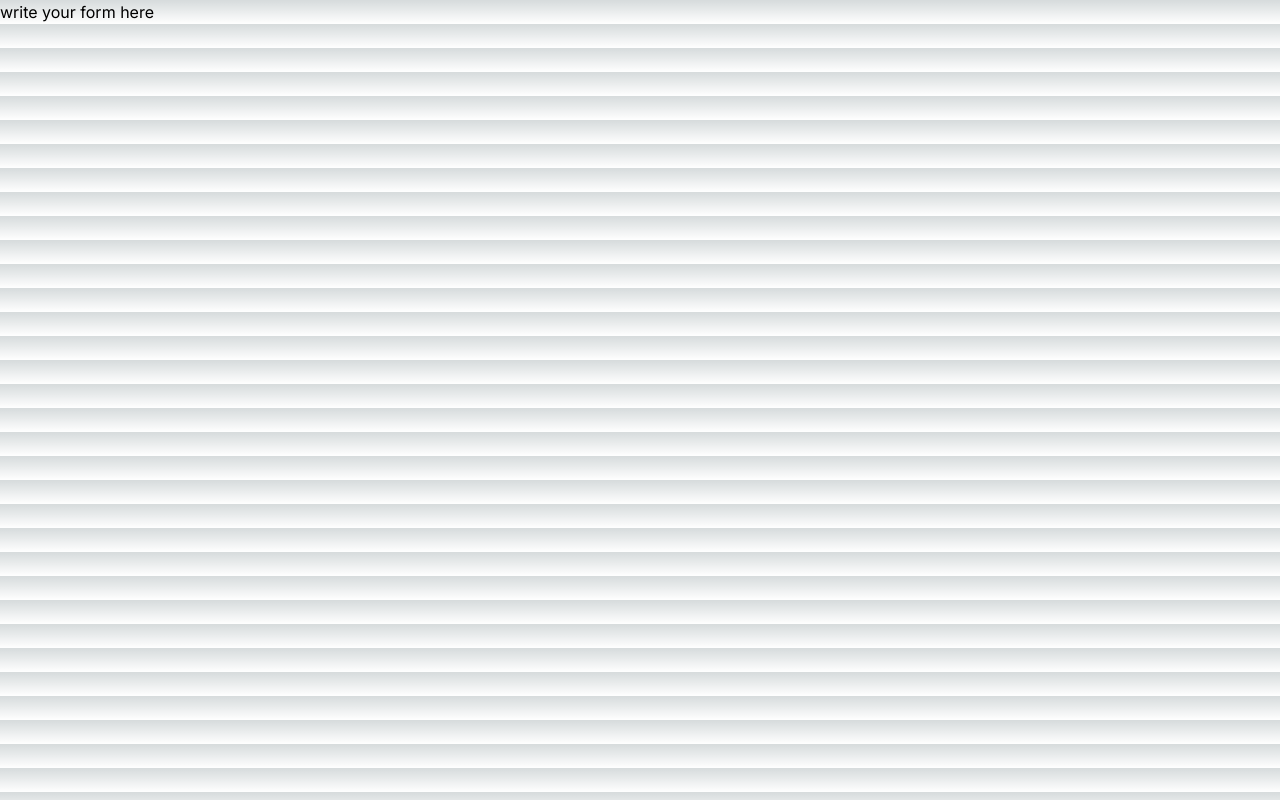
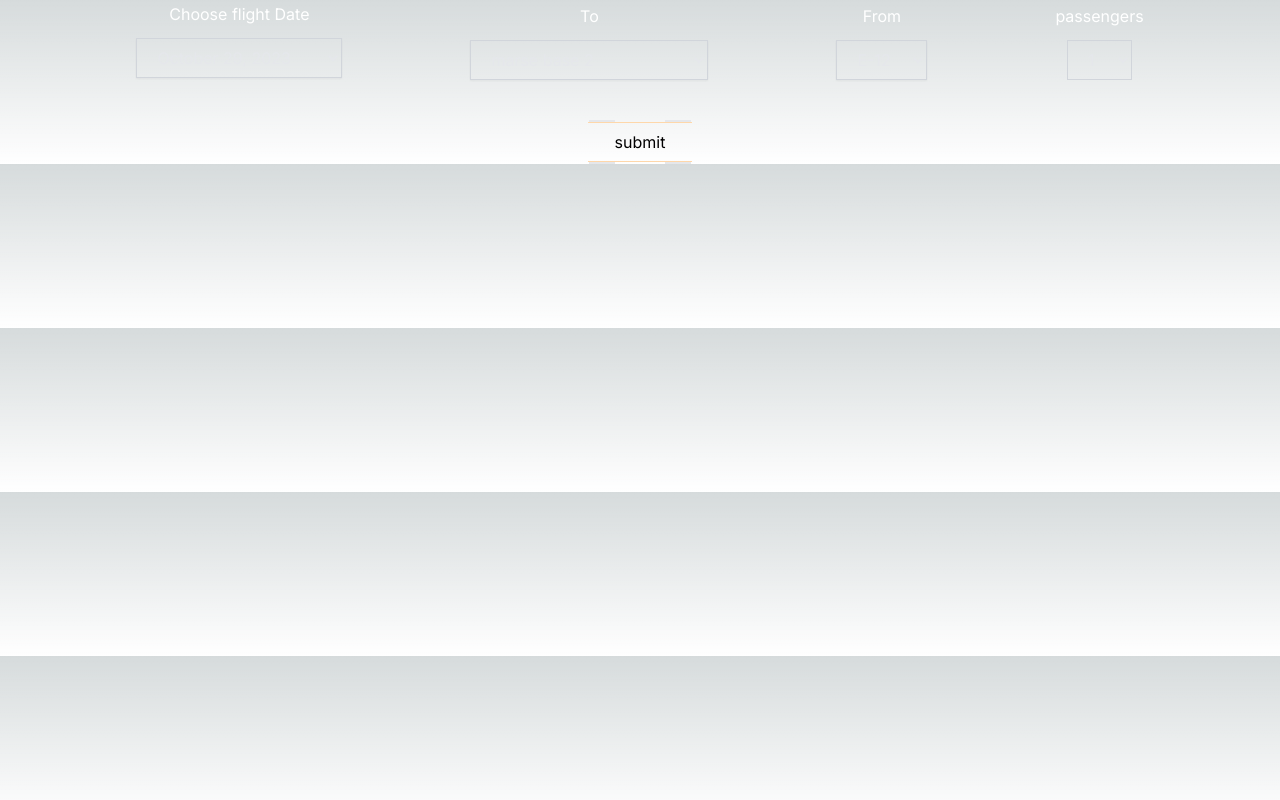
Before and after one commit to roshanpanda666/spaced, a Next.js app: page /components/heroform in a window 1280 px wide. Built offline with nearby package versions, Linux system fonts and the light colour scheme.

Commit message:
commiting

```diff
--- a/src/app/components/button/page.js
+++ b/src/app/components/button/page.js
@@ -1,12 +1,43 @@
 import React from 'react'
-
+import { motion } from 'framer-motion'
 const Buttonpage = (props) => {
   return (
     <div>
       <div>
-        <button className=' h-10 w-32 border-t-[1px] border-t-orange-200 border-b-orange-200 border-b-[1px]'>
+        <div className='flex space-x-12'>
+        <motion.div className='w-7 border-[1.5px]'
+        whileInView={{
+          rotateY:380
+        }}
+        ></motion.div>
+        <motion.div className='w-7 border-[1.5px]'
+        whileInView={{
+          rotateY:380
+        }}
+        ></motion.div>
+        </div>
+        <motion.button className=' h-10 w-[104px] border-t-[1px] border-t-orange-200 border-b-orange-200 border-b-[1px] '
+        whileHover={{
+          rotateY:380
+        }}
+        whileTap={{
+          scaleX:0.8
+        }}
+        >
           {props.name}
-        </button >
+        </motion.button >
+        <div className='flex space-x-12'>
+        <motion.div className='w-7 border-[1.5px]'
+        whileInView={{
+          rotateY:380
+        }}
+        ></motion.div>
+        <motion.div className='w-7 border-[1.5px]'
+        whileInView={{
+          rotateY:380
+        }}
+        ></motion.div>
+        </div>
 
       </div>
     </div>
--- a/src/app/components/heroform/page.js
+++ b/src/app/components/heroform/page.js
@@ -1,9 +1,81 @@
 import React from 'react'
-
+import Buttonpage from '../button/page'
+import { motion, spring } from 'framer-motion'
 const Heroformpage = () => {
   return (
     <div>
-      write your form here
+      <motion.div className="flex items-center justify-center lg:space-x-32 space-y-1 lg:flex-row flex-col"
+      initial={{
+        opacity:0,
+      }}
+      transition={{
+        type:'spring',
+        stiffness:60
+      }}
+      whileInView={{
+        opacity:1
+      }}
+      >
+        <div className='flex flex-col items-center'>
+        <label htmlFor="date" className="text-white mb-3">Choose flight Date</label>
+        <select id="date" name="date" className="border-[1.5px] border-gray-300 bg-transparent  shadow-sm py-2 px-4 text-gray-200 focus:outline-none focus:ring-2 focus:ring-orange-200">
+
+          <option value="2023-10-29">October 29, 2023</option>
+          <option value="2023-10-30">October 30, 2023</option>
+          <option value="2023-10-31">October 31, 2023</option>
+          <option value="2023-11-01">November 01, 2023</option>
+          <option value="2023-11-02">November 02, 2023</option>
+          <option value="2023-11-03">November 03, 2023</option>
+
+        </select>
+        </div>
+
+        <div className='flex flex-col items-center'>
+        <label htmlFor="date" className="text-white mb-3">To</label>
+        <select id="date" name="date" className="border-[1.5px] border-gray-300 bg-transparent  shadow-sm py-2 px-4 text-gray-200 focus:outline-none focus:ring-2 focus:ring-orange-200">
+
+          <option value="2023-10-29">marse base 2</option>
+          <option value="2023-10-30">moon base 6</option>
+          <option value="2023-10-31">moon base 3</option>
+          <option value="2023-11-01">l1 point</option>
+          <option value="2023-11-01">pluton base</option>
+          <option value="2023-11-01">saturn ring pint base 3.7</option>
+
+        </select>
+        </div>
+
+        <div className='flex flex-col items-center'>
+        <label htmlFor="date" className="text-white mb-3">From</label>
+        <select id="date" name="date" className="border-[1.5px] border-gray-300 bg-transparent  shadow-sm py-2 px-4 text-gray-200 focus:outline-none focus:ring-2 focus:ring-orange-200">
+
+          <option className='bg-transparent text-orange' value="2023-10-29">E-12</option>
+          <option value="2023-10-30">E-16</option>
+          <option value="2023-10-31">E-17</option>
+          <option value="2023-11-01">E-23</option>
+
+        </select>
+        </div>
+
+
+        <div className='flex flex-col items-center'>
+        <label htmlFor="date" className="text-white mb-3">passengers</label>
+        <select id="date" name="date" className="border-[1.5px] border-gray-300 bg-transparent py-2 px-4 text-gray-200">
+
+          <option>1</option>
+          <option>2</option>
+          <option>3</option>
+          <option>4</option>
+
+
+        </select>
+        </div>
+
+
+
+      </motion.div>
+      <div className='flex justify-center items-center mt-10'>
+        <Buttonpage name="submit"></Buttonpage>
+        </div>
     </div>
   )
 }
--- a/src/app/components/herosec/page.js
+++ b/src/app/components/herosec/page.js
@@ -56,7 +56,7 @@ const Heropage = () => {
                     <Navpage></Navpage>
                 </div>
                 <div className='flex justify-center items-center flex-col lg:mt-32'>
-                    <motion.div className='font-bold lg:text-3xl text-[20px] font-mono lg:mt-0 mt-32  text-white'
+                    <motion.div className='font-bold lg:text-3xl text-[20px] font-mono lg:mt-0 mt-32  text-white z-auto'
                     initial={{
                       opacity: 0,
                     }}
--- a/src/app/components/navbaar/page.js
+++ b/src/app/components/navbaar/page.js
@@ -1,7 +1,11 @@
-import React from 'react'
+import React, { useState } from 'react'
 import Buttonpage from '../button/page'
-
+import { motion } from 'framer-motion'
 const Navpage = () => {
+    const[befortap,aftertap]=useState(false)
+    function tapnav(){
+        aftertap(!befortap)
+    }
   return (
     <div>
       <div className='flex justify-center items-center lg:space-x-[33vw] space-x-[60vw]'>
@@ -24,9 +28,53 @@ const Navpage = () => {
                 </div>
             </div>
             </div>
-            <div className='flex-col lg:hidden block'>
-                ...
+          <div className='lg:hidden block'>
+
+
+            <div onClick={tapnav} className='flex-col lg:hidden block'>
+                    ...
             </div>
+            <div className={`${befortap?'block' :'hidden'}`}>
+            <div className='flex-col lg:hidden'>
+
+
+                <motion.div className='flex flex-col justify-center items-center text-white -ml-72 -mt-7 space-y-5 border-2 border-orange-200 w-72  h-44 lg:hidden'onClick={tapnav}
+                initial={{
+                    scaleX:0,
+                    scaleY:0,
+
+                }}
+                transition={{
+                    type:"spring",
+                    stiffness:200
+                }}
+                whileInView={{
+                    scaleX:1,
+                    scaleY:1,
+
+                }}
+                >
+                    <div>
+                        about
+                    </div>
+                    <div>
+                        how it works
+                    </div>
+                    <div>
+                        testimonials
+                    </div>
+                    <div className='text-white text-[20px]'>
+                        <Buttonpage name="book now"></Buttonpage>
+                    </div>
+                </motion.div>
+
+                </div>
+            </div>
+
+            </div>
+
+
+
 
       </div>
     </div>
```
